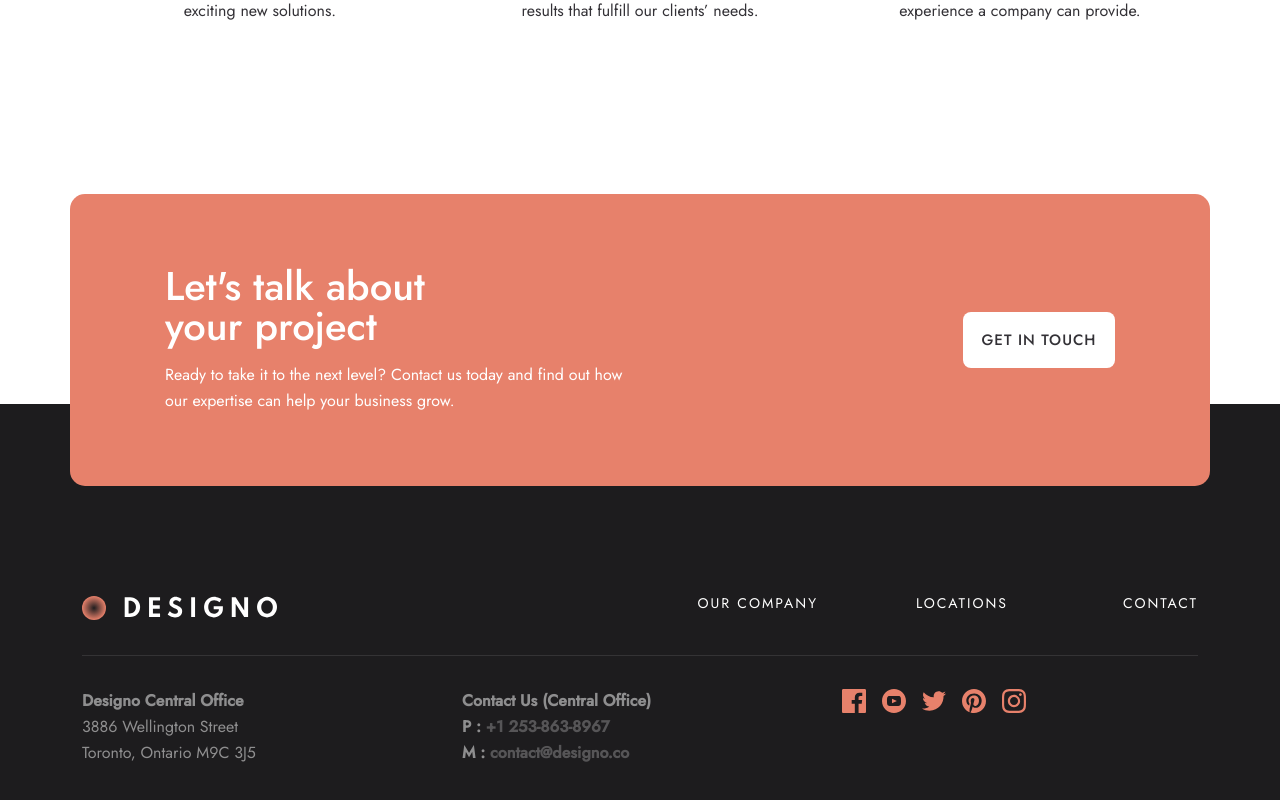
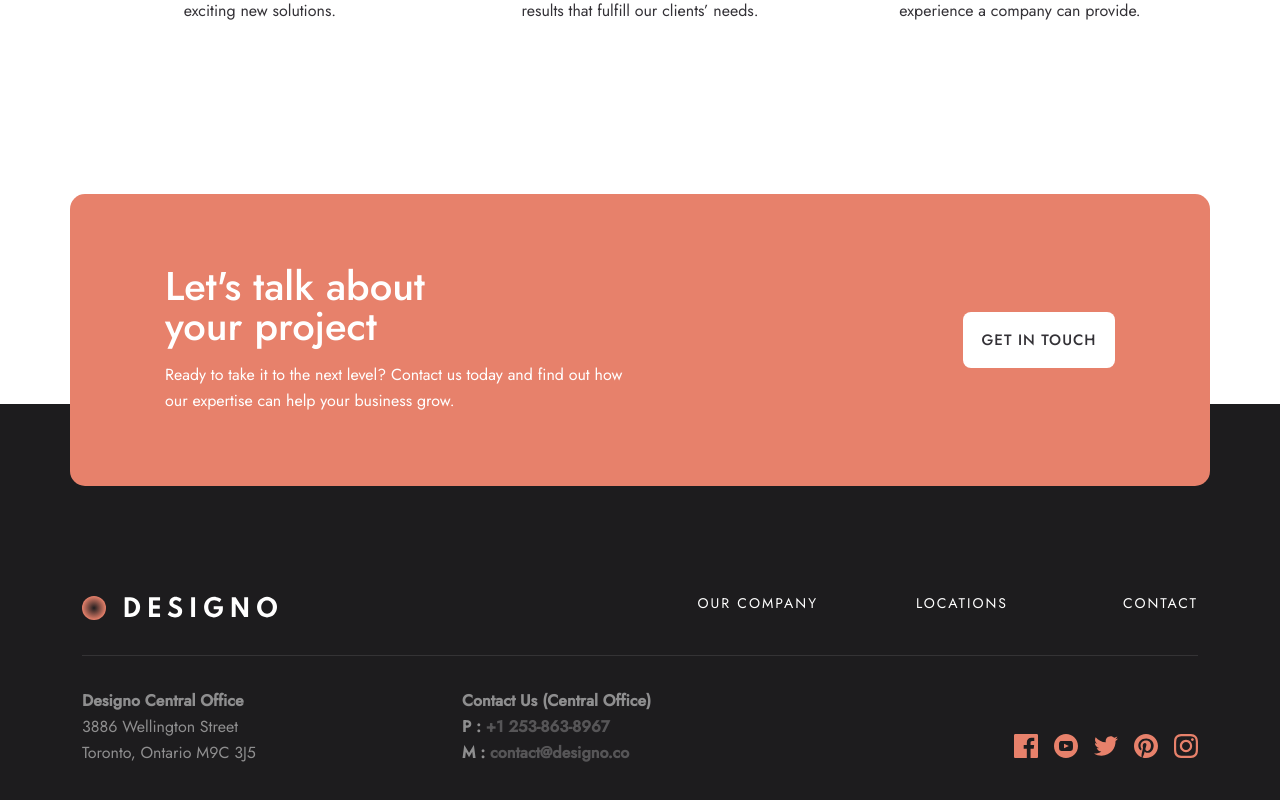
Before and after one commit to aleksi-svaridze/designo, a React (Create React App) app: page /web-design in a window 1280 px wide. Shown: the part 2160-2960 px from the top of the page. Built offline with nearby package versions, Linux system fonts and the light colour scheme.

Commit message:
Final version of footer component

```diff
--- /dev/null
+++ b/src/components/social-icons/SocialIcons.jsx
@@ -0,0 +1,15 @@
+
+
+const SocIcons = ({wrapperStyles, data, iconStyles }) => {
+    return(
+        <div className={wrapperStyles}>
+            {data.map(item => (
+                <a href={item.path} key={item.id}>
+                    <item.icon className={iconStyles} />
+                </a>
+            ))}
+        </div>
+    )
+}
+
+export default SocIcons;
--- a/src/layout/footer/Footer.jsx
+++ b/src/layout/footer/Footer.jsx
@@ -5,9 +5,17 @@ import { ReactComponent as YoutubeIcon } from '../../images/footer/youtube_icon.
 import { ReactComponent as TwitterIcon } from '../../images/footer/twitter_icon.svg'
 import { ReactComponent as PinterestIcon } from '../../images/footer/pinterest_icon.svg'
 import { ReactComponent as InstagramIcon } from '../../images/footer/instagram_icon.svg'
+import SocIcons from '../../components/social-icons/SocialIcons';
 
 
 const Footer = () => {
+    let socIconData = [
+        {id: 1, icon: FacebookIcon, path: '/facebook'},
+        {id: 2, icon: YoutubeIcon, path: '/youtube'},
+        {id: 3, icon: TwitterIcon, path: '/twitter'},
+        {id: 4, icon: PinterestIcon, path: '/pinterest'},
+        {id: 5, icon: InstagramIcon, path: '/instagram'}
+    ]
     return(
         <footer className="bg-black position-relative pb-5">
             <Contact />
@@ -32,7 +40,7 @@ const Footer = () => {
                 <div className="row pt-4 pt-md-3">
 
                     <div className="col-12 col-md-4">
-                        <div>
+                        <div className='d-flex flex-column align-items-center d-md-block pb-4 pb-md-0'>
                             <h3 className='text-white fw-bold footer-heading mb-0'>Designo Central Office</h3>
                             <address className=''>
                                 <p className='mb-0 footer-desc text-white'>3886 Wellington Street</p>
@@ -42,7 +50,7 @@ const Footer = () => {
                     </div>
 
                     <div className="col-12 col-md-4">
-                        <div>
+                        <div className='d-flex flex-column align-items-center d-md-block pb-4 pb-md-0'>
                             <h3 className='text-white fw-bold footer-heading mb-0'>Contact Us (Central Office)</h3>
                             <address className=''>
                                 <p className='mb-0 footer-heading fw-bold text-white'>P&nbsp;: <a className='footer-heading fw-bold text-white text-decoration-none' href="tel:+12538638967">+1 253-863-8967</a></p>
@@ -52,24 +60,13 @@ const Footer = () => {
                     </div>
 
                     <div className="col-12 col-md-4">
-                        <div className=''>
-                            <div className='d-flex column-gap-3'>
-                                <a href="/">
-                                    <FacebookIcon className='icons' />
-                                </a>
-                                <a href="/">
-                                    <YoutubeIcon className='icons' />
-                                </a>
-                                <a href="/">
-                                    <TwitterIcon className='icons' />
-                                </a>
-                                <a href="/">
-                                    <PinterestIcon className='icons' />
-                                </a>
-                                <a href="/">
-                                    <InstagramIcon className='icons' />
-                                </a>
-                            </div>
+
+                        <div className='d-flex h-100 w-100 pb-4'>
+                            <SocIcons
+                                data={socIconData}
+                                wrapperStyles={'d-flex column-gap-3 social-icons social-icons--position'}
+                                iconStyles={'icons'}
+                            />
                         </div>
                     </div>
                 </div>
--- /dev/null
+++ b/src/styles/scss/components/_social-icons.scss
@@ -0,0 +1,13 @@
+.social-icons {
+    margin-left: auto;
+    margin-right: auto;
+
+
+    @media screen and (min-width: 768px) {
+        &--position {
+            align-self: flex-end;
+            margin-left: auto;
+            margin-right: 0;
+        }
+    }
+}
--- a/src/styles/scss/main.scss
+++ b/src/styles/scss/main.scss
@@ -6,6 +6,7 @@
 
 @import './components/button';
 @import './components/circles';
+@import './components/social-icons';
 
 @import './../../layout/navbar/navbar';
 @import './../../layout/hero/hero';
```
Also changed, not shown: src/styles/css/main.min.css, 1 other file (tests, documents, lock files or other folders).
